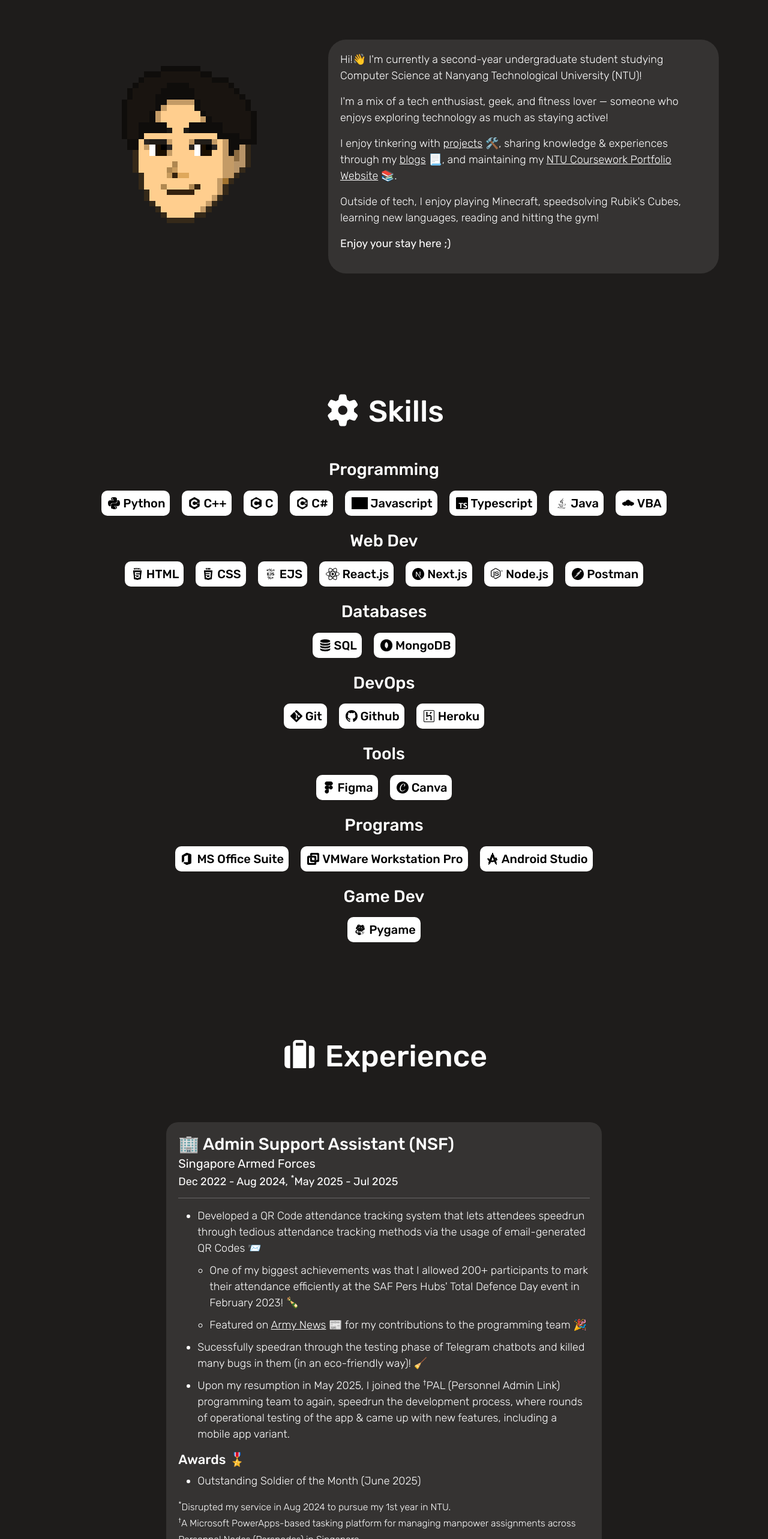
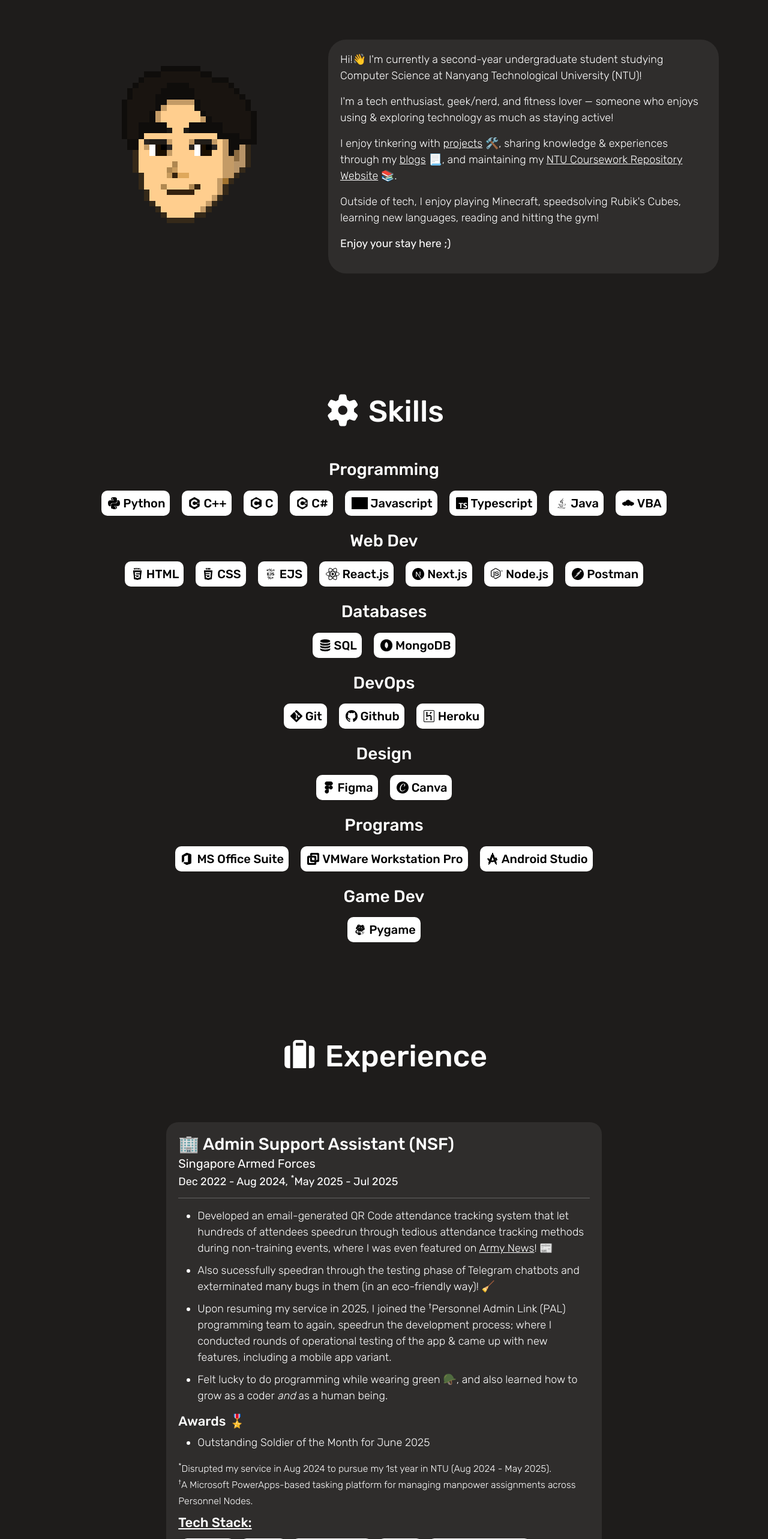
Before and after one commit to pixelhypercube/pixelhypercube.github.io, a React (Create React App) app: page / in a window 1280 px wide. Shown: the part 852-3418 px from the top of the page at 60% size. Built offline with nearby package versions, Linux system fonts and the light colour scheme; grey boxes are pictures that could not be loaded.

Commit message:
updated astertris thumbnai l+ video and minor changes to styles and content

```diff
--- a/src/App.js
+++ b/src/App.js
@@ -2,6 +2,8 @@
 import Home from "./Home";
 import Blogs from "./Blogs";
 import Blog from "./Blog";
+
+import "./Global.css";
 // import OverlayCanvas from "./components/OverlayCanvas";
 
 export default function App() {
--- a/src/Blogs.js
+++ b/src/Blogs.js
@@ -73,7 +73,7 @@
                 />
                 <Navigation/>
                 <Container>
-                    <h1>My Blogs</h1>
+                    <h1>Personal Blogs</h1>
                     <p style={{fontSize:"20px"}}>Feel free to have a read on one of my blogs!</p>
                     <div style={{
                         justifyContent:"space-between",
--- /dev/null
+++ b/src/Global.css
@@ -0,0 +1,37 @@
+@font-face {
+  font-family: Rubik;
+  src: url("./assets/fonts/Rubik.ttf");
+}
+
+html,body {
+  font-family: Rubik;
+  background-color: rgb(30, 28, 27);
+  color:white;
+}
+
+/* SCROLLBAR */
+::-webkit-scrollbar {
+  width: 0.75em;
+}
+
+::-webkit-scrollbar-track {
+  background-color: rgba(75, 75, 75, 0.5);
+  border-radius: 20px;
+}
+
+::-webkit-scrollbar-thumb {
+  background-color: #868686;
+  border-radius: 20px;
+}
+
+::-webkit-scrollbar-thumb:hover {
+  background-color: rgba(160, 160, 160, 0.9);
+}
+
+::-webkit-scrollbar-button {
+  height: 0em;
+}
+
+strong {
+    font-weight:500;
+}
--- a/src/Home.css
+++ b/src/Home.css
@@ -1,14 +1,3 @@
-@font-face {
-  font-family: Rubik;
-  src: url("./assets/fonts/Rubik.ttf");
-}
-
-html,body {
-  font-family: Rubik;
-  background-color: rgb(30, 28, 27);
-  color:white;
-}
-
 @keyframes blinking {
   0%, 100% { border-left: 4px solid white; }
   50%      { border-left: 4px solid rgba(255,255,255,0); }
--- a/src/Home.js
+++ b/src/Home.js
@@ -231,7 +231,7 @@
             <Container
             style={{
               borderRadius:"30px",
-              background:`rgba(255,255,255,0.1)`,
+              background:`rgba(255,255,255,0.075)`,
               padding:"20px",
               display:"flex",
               flexDirection:"column",
@@ -241,13 +241,13 @@
             className="col-md-7 col-12"
             id="header-2">
               <p>Hi!👋 I'm currently a second-year undergraduate student studying Computer Science at Nanyang Technological University (NTU)!</p>
-              <p>I'm a mix of a tech enthusiast, geek, and fitness lover — someone who enjoys exploring technology as much as staying active!</p>
+              <p>I'm a tech enthusiast, geek/nerd, and fitness lover — someone who enjoys using & exploring technology as much as staying active!</p>
               <p>
                 I enjoy tinkering with <span id="side-proj-link" onClick={()=>{
                   document.getElementById("side-projects-container")
                   .scrollIntoView({behavior:"smooth",block:"start"});
                 }}>projects</span> 🛠️, sharing knowledge & experiences through my <Link to="/blogs">blogs</Link> 📃,
-                  and maintaining my <a href="https://pixelhypercube.github.io/ntu">NTU Coursework Portfolio Website</a> 📚.
+                  and maintaining my <a href="https://pixelhypercube.github.io/ntu">NTU Coursework Repository Website</a> 📚.
               </p>
               <p>Outside of tech, I enjoy playing Minecraft, speedsolving Rubik's Cubes, learning new languages, reading and hitting the gym!</p>
               <p style={{fontWeight:400}}>Enjoy your stay here ;)</p>
@@ -294,21 +294,32 @@
               desc={(
                 <div>
                   <ul>
-                    <li>Developed a QR Code attendance tracking system that lets attendees speedrun through tedious attendance tracking methods via the usage of email-generated QR Codes 📨</li>
+                    {/*
+
+                    Develoepd an email-generated QR Code attendance tracking system that let hundreds of attendees speedrun through tedious attendance tracking methods, where I was even featured on Army News!
+                    Went through numerous testing phases of certain apps in HQ.
+                    Upon resumption, I joined the Personnel Admin Link (PAL) programming team to again, speedrun the testing & development process, as well as multitask between showcasing the app.
+
+                    */}
+                    <li>Developed an email-generated QR Code attendance tracking system that let hundreds of attendees speedrun through tedious attendance tracking methods during non-training events, where I was even featured on <a href="https://www.facebook.com/photo/?fbid=615021920650301&set=pcb.615023607316799">Army News</a>! 📰</li>
+                    <li>Also sucessfully speedran through the testing phase of Telegram chatbots and exterminated many bugs in them (in an eco-friendly way)! 🧹</li>
+                    <li>Upon resuming my service in 2025, I joined the <sup>†</sup>Personnel Admin Link (PAL) programming team to again, speedrun the development process; where I conducted rounds of operational testing of the app & came up with new features, including a mobile app variant.</li>
+                    <li>Felt lucky to do programming while wearing green 🪖, and also learned how to grow as a coder <i>and</i> as a human being.</li>
+                    {/* <li>Developed a QR Code attendance tracking system that lets attendees speedrun through tedious attendance tracking methods via the usage of email-generated QR Codes 📨</li>
                     <li style={{marginLeft:"20px",listStyle:"circle"}}>One of my biggest achievements was that I allowed 200+ participants to mark their attendance efficiently at the SAF Pers Hubs' Total Defence Day event in February 2023! 🍾</li>
                     <li style={{marginLeft:"20px",listStyle:"circle"}}>Featured on <a href="https://www.facebook.com/photo/?fbid=615021920650301&set=pcb.615023607316799">Army News</a> 📰 for my contributions to the programming team 🎉</li>
                     <li>Sucessfully speedran through the testing phase of Telegram chatbots and killed many bugs in them (in an eco-friendly way)! 🧹</li>
-                    <li>Upon my resumption in May 2025, I joined the <sup>†</sup>PAL (Personnel Admin Link) programming team to again, speedrun the development process, where rounds of operational testing of the app & came up with new features, including a mobile app variant.</li>
+                    <li>Upon my resumption in May 2025, I joined the <sup>†</sup>PAL (Personnel Admin Link) programming team to again, speedrun the development process, where rounds of operational testing of the app & came up with new features, including a mobile app variant.</li> */}
                   </ul>
 
                   <h6 style={{fontSize:"22px"}}>Awards 🎖️</h6>
                   <ul>
-                    <li>Outstanding Soldier of the Month (June 2025)</li>
+                    <li>Outstanding Soldier of the Month for June 2025</li>
                   </ul>
 
-                  <small><sup>*</sup>Disrupted my service in Aug 2024 to pursue my 1st year in NTU.</small>
+                  <small><sup>*</sup>Disrupted my service in Aug 2024 to pursue my 1st year in NTU (Aug 2024 - May 2025).</small>
                   <br/>
-                  <small><sup>†</sup>A Microsoft PowerApps-based tasking platform for managing manpower assignments across Personnel Nodes (Persnodes) in Singapore.</small>
+                  <small><sup>†</sup>A Microsoft PowerApps-based tasking platform for managing manpower assignments across Personnel Nodes.</small>
                 </div>
               )}
               techStack={["HTML","CSS","Javascript","EJS","MS Office Suite","MongoDB","Postman","Node.js"]}
@@ -322,8 +333,8 @@
               desc={(
                 <div>
                   <ul>
-                    <li>Decided to extend my Polytechnic's FYP project to create more features, fix pesky bugs, and resolve customers' issues for EcoExchange Pte Ltd's intranet website.</li>
-                    <li>Created profile cards using Next.js for Autodesk using TypeScript, improving testing workflows and UI stability—because flaky UIs are the final boss no one asked for. ⚔️💀</li>
+                    <li>Extended my Polytechnic's Final Year Project into a pro bono dev gig — added features, fixed pesky bugs, and helped support real customer issues for <strong>EcoExchange Pte Ltd</strong>'s intranet website.</li>
+                    <li>Created profile cards using <strong>Next.js</strong> for <strong>Autodesk</strong> using <strong>TypeScript</strong>, improving testing workflows and UI stability—because flaky UIs are the final boss no one asked for. ⚔️💀</li>
                   </ul>
                 </div>
               )}
@@ -372,15 +383,14 @@
               colWidthS={12}
               title={"Nanyang Technological University"}
               subtitle1={"Bachelor of Computing (Honours) in Computer Science"}
-              subtitle2={"2024 - Present"}
+              subtitle2={"Aug 2024 - Present"}
               desc={(
                 <div>
                   <ul>
-                    <li>Clinched my childhood dream of studying computer science, kudos to <a href="https://www.youtube.com/@SethBling">Sethbling</a> for the inspiration!</li>
+                    <li>Clinched my childhood dream of studying computer science, huge kudos to <a href="https://www.youtube.com/@SethBling">Sethbling</a> for the inspiration!</li>
                     <li>Currently a Hall 10 Resident 🏘️ & Hall 10 Road Relay Member 🏃 (since 2024)!</li>
-                    <li>Snagged my first runner-up medal with my Hall 10 Road Relay team at the <sup>*</sup>IHG 2025! 🥈</li>
+                    <li>Snagged my first runner-up medal with my Hall 10 Road Relay team at the Inter-Hall Games 2025! 🥈</li>
                   </ul>
-                  <small><sup>*</sup>Inter Hall Games</small>
                 </div>
               )}
               />
@@ -389,12 +399,12 @@
               colWidthS={12}
               title={"Singapore Polytechnic"}
               subtitle1={"Diploma in Information Technology"}
-              subtitle2={"2019 - 2022"}
+              subtitle2={"Apr 2019 - Mar 2022"}
               desc={(
                 <div>
                   <ul>
                     <li>Specialized in Software & Applications</li>
-                    <li>Decided with Polytechnic instead of IB as I wanted to continue being a tech nerd 🧑‍💻</li>
+                    <li>Decided with Polytechnic instead of IB as I wanted to continue being a tech nerd 🧑‍💻 (<a href="/#/blogs/8">see my blog here!</a>)</li>
                   </ul>
                   <h6 style={{fontSize:"22px"}}>Awards 🎖️</h6>
                   <ul>
@@ -409,7 +419,7 @@
               colWidthS={12}
               title={"Anglo-Chinese School (International)"}
               subtitle1={"Cambridge IGCSE"}
-              subtitle2={"2016 - 2018"}
+              subtitle2={"Jan 2016 - Dec 2018"}
               desc={(
                 <div>
                   <ul>
@@ -423,7 +433,7 @@
               colWidthL={6}
               colWidthS={12}
               title={"Anglo-Chinese School (Barker Road)"}
-              subtitle2={"2015"}
+              subtitle2={"Jan 2015 - Dec 2015"}
               desc={
                 <div>
                   <ul>
--- a/src/components/GridBox.js
+++ b/src/components/GridBox.js
@@ -46,7 +46,7 @@
             <Container
             style={{
                 borderRadius:"20px",
-                background:`rgba(255,255,255,${isHovering ? "0.2" : "0.1"})`,
+                background:`rgba(255,255,255,${isHovering ? "0.12" : "0.075"})`,
                 padding:"20px",
                 flex,
                 maxWidth,
@@ -67,7 +67,7 @@
                 </div>
                 {subtitle1 ? <h5 style={{fontWeight:400,fontSize:"20px"}}>{subtitle1}</h5> : null}
                 {subtitle2 ? <h6 style={{fontWeight:400,fontSize:"18px"}}>{subtitle2}</h6> : null}
-                {updated ? <h6 style={{fontWeight:100,fontSize:"18px"}}>Updated on <i>{updated}</i></h6> : null}
+                {updated ? <h6 style={{fontWeight:100,fontSize:"18px"}}>Updated on <strong>{updated}</strong></h6> : null}
                 {imageUrl ? <img src={imageUrl} style={{
                     width:"100%",
                     height:"250px",
--- a/src/components/GridDialog.js
+++ b/src/components/GridDialog.js
@@ -61,7 +61,7 @@
             <div style={{
                 background:"rgba(0,0,0,0.5)",
                 position:"fixed",
-                overflowY:"scroll",
+                overflowY:width<768 ? "scroll" : "fixed",
                 top:0,
                 left:0,
                 width:`${width}px`,
@@ -75,8 +75,8 @@
             }} ref={this.outsideContainerRef} className="grid-dialog d-flex">
                 <Container style={{
                     width:"90%",
-                    marginTop: width<768 ? "20px" : "200px",
-                    marginBottom: width<768 ? "20px" : "200px",
+                    marginTop: width<768 ? "20px" : "100px",
+                    marginBottom: width<768 ? "20px" : "100px",
                     height:"fit-content",
                     // maxHeight:width<768 ? "95vh" : "auto",
                     border:"1px solid rgba(255,255,255,0.2)",
--- a/src/data/projInfo.js
+++ b/src/data/projInfo.js
@@ -5,7 +5,7 @@
     {
         "proj_id":18,
         "title":"Astertris (Beta)",
-        "updated":new Date("9/5/2025"),
+        "updated":new Date("10/5/2025"),
         "description": "A creative twist on the classic Tetris game, where instead of playing on a static grid, you're building lines on a flying asteroid in deep space. Thanks to the asteroid's gravity, moving blocks left or right becomes rotating them clockwise or counterclockwise, adding a fresh challenge to the gameplay.",
         "brief_description": "Tetris, but you're playing it on a moving asteroid in space!",
         "image_location": codingImgsFolder + "coding_proj18.png",
--- a/src/data/tags.js
+++ b/src/data/tags.js
@@ -81,11 +81,11 @@
         "icon_path":iconsDir+"heroku.svg"
     },
     "Figma":{
-        "type":"Tools",
+        "type":"Design",
         "icon_path":iconsDir+"figma.svg"
     },
     "Canva":{
-        "type":"Tools",
+        "type":"Design",
         "icon_path":iconsDir+"canva.svg"
     },
     "MS Office Suite":{
```
Also changed, not shown: src/data/blogsList.js (+8 -6 lines), public/assets/img/coding_proj/coding_proj18.png, 1 other file (tests, documents, lock files or other folders).
